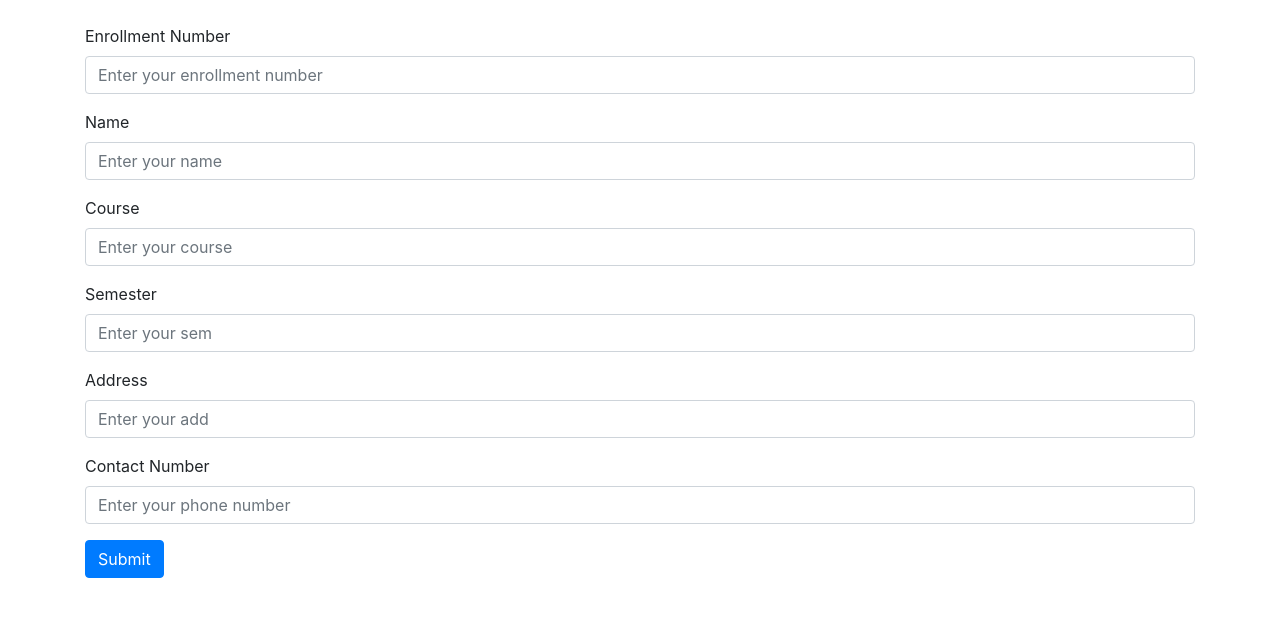
After one commit to 13-Srishti/buspass, a Django app: template buspass/student/templates/student/apply.html in a window 1280 px wide. The commit adds this page. Shown: the top 617 px of the page. Run offline with Django 4.2, Linux system fonts and the light colour scheme; the template is opened without the code that fills it, so the values that code supplies are empty.

Commit message:
Add files via upload

```diff
--- /dev/null
+++ b/buspass/student/templates/student/apply.html
@@ -0,0 +1,70 @@
+<!doctype html>
+<html lang="en">
+
+<head>
+    <!-- Required meta tags -->
+    <meta charset="utf-8">
+    <meta name="viewport" content="width=device-width, initial-scale=1, shrink-to-fit=no">
+
+    <!-- Bootstrap CSS -->
+    <link rel="stylesheet" href="https://cdn.jsdelivr.net/npm/bootstrap@4.1.3/dist/css/bootstrap.min.css"
+        integrity="sha384-MCw98/SFnGE8fJT3GXwEOngsV7Zt27NXFoaoApmYm81iuXoPkFOJwJ8ERdknLPMO" crossorigin="anonymous">
+
+    <title>apply for pass</title>
+</head>
+
+<body>
+    <div class="container">
+
+        <form  class="my-4" method="post"> {% csrf_token %}
+
+            <div class="form-group">
+                <label for="eno">Enrollment Number</label>
+                <input type="eno" class="form-control" id="eno" name="eno" placeholder="Enter your enrollment number">
+            </div>
+
+
+            <div class="form-group">
+                <label for="name">Name</label>
+                <input type="name" class="form-control" id="name" name="name" placeholder="Enter your name">
+            </div>
+
+            <div class="form-group">
+                <label for="course">Course</label>
+                <input type="text" class="form-control" id="course" name="course" placeholder="Enter your course">
+            </div>
+
+            <div class="form-group">
+                <label for="sem">Semester</label>
+                <input type="number" class="form-control" id="sem" name="sem" placeholder="Enter your sem">
+            </div>
+
+            <div class="form-group">
+                <label for="add">Address</label>
+                <input type="text" class="form-control" id="add" name="add" placeholder="Enter your add">
+            </div>
+
+            <div class="form-group">
+                <label for="phone">Contact Number</label>
+                <input type="phone" class="form-control" id="phone" name="phone" placeholder="Enter your phone number">
+            </div>
+
+            <button type="submit" class="btn btn-primary">Submit</button>
+        </form>
+
+    </div>
+
+    <!-- Optional JavaScript -->
+    <!-- jQuery first, then Popper.js, then Bootstrap JS -->
+    <script src="https://code.jquery.com/jquery-3.3.1.slim.min.js"
+        integrity="sha384-q8i/X+965DzO0rT7abK41JStQIAqVgRVzpbzo5smXKp4YfRvH+8abtTE1Pi6jizo"
+        crossorigin="anonymous"></script>
+    <script src="https://cdn.jsdelivr.net/npm/popper.js@1.14.3/dist/umd/popper.min.js"
+        integrity="sha384-ZMP7rVo3mIykV+2+9J3UJ46jBk0WLaUAdn689aCwoqbBJiSnjAK/l8WvCWPIPm49"
+        crossorigin="anonymous"></script>
+    <script src="https://cdn.jsdelivr.net/npm/bootstrap@4.1.3/dist/js/bootstrap.min.js"
+        integrity="sha384-ChfqqxuZUCnJSK3+MXmPNIyE6ZbWh2IMqE241rYiqJxyMiZ6OW/JmZQ5stwEULTy"
+        crossorigin="anonymous"></script>
+</body>
+
+</html>
--- /dev/null
+++ b/buspass/student/templates/student/chkst.html
@@ -0,0 +1 @@
+"Check your status here"
```
Also changed, not shown: buspass/student/templates/student/stu.html (+41 -1 lines).
